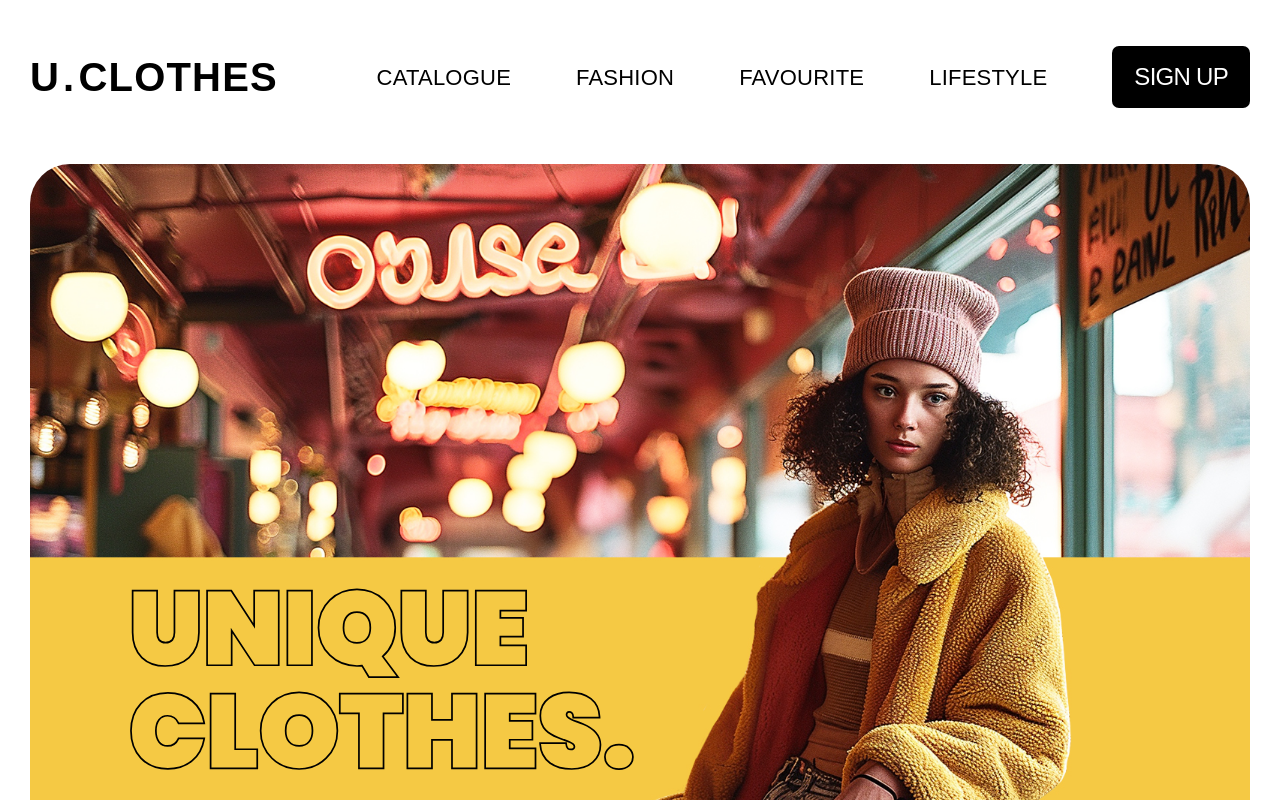
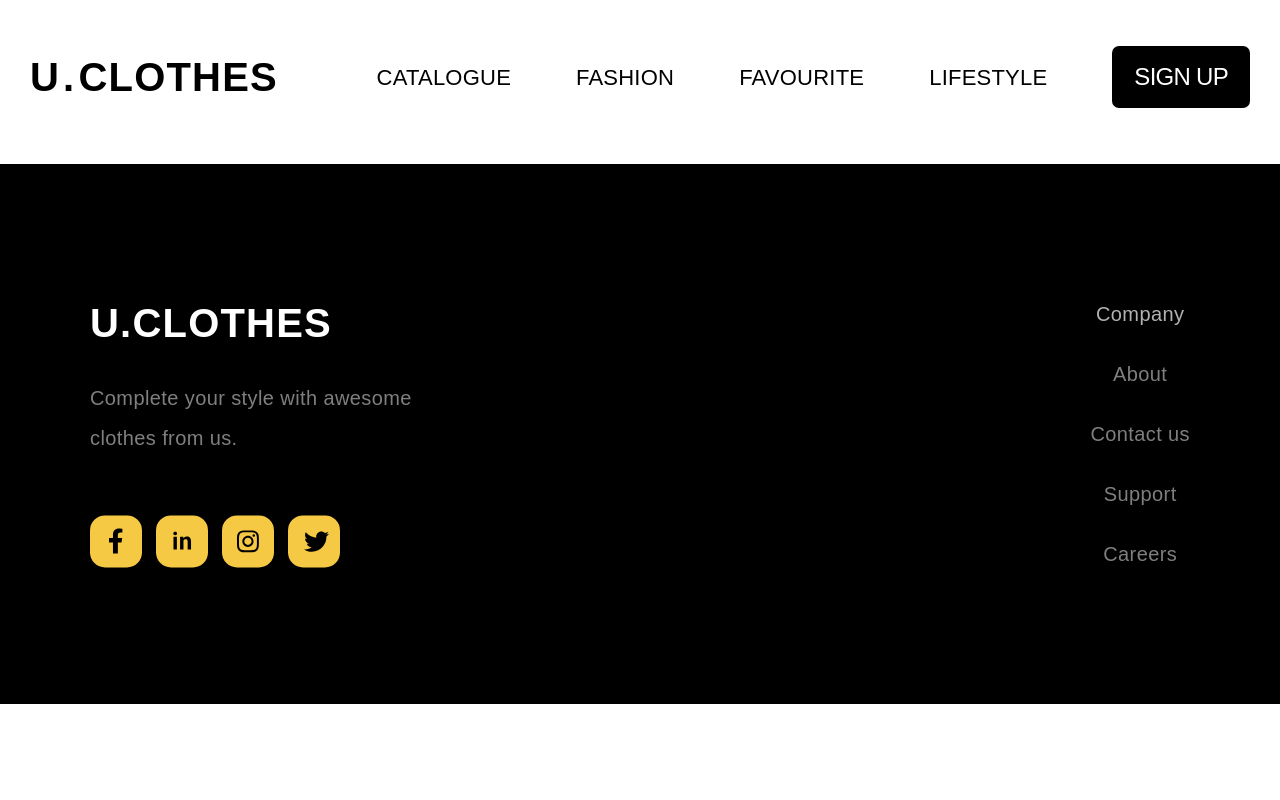
Before and after one commit to olgatenison/fashion-shop, a React (Create React App) app: page / in a window 1280 px wide. Shown: the top 800 px of the page. Built offline with nearby package versions, Linux system fonts and the light colour scheme.

Commit message:
new page

```diff
--- a/src/App.jsx
+++ b/src/App.jsx
@@ -1,14 +1,16 @@
 // import Login from 'pages/login/Login';
 import Header from './components/header/Header';
-import { Home } from 'pages/Home';
+// import { Home } from 'pages/Home';
 import Footer from 'components/footer/Footer';
+import { Catalouge } from 'pages/Catalogue';
 
 export const App = () => {
   return (
     <div className="App">
       {/* <Login /> */}
       <Header />
-      <Home />
+      <Catalouge />
+      {/* <Home /> */}
       <Footer />
     </div>
   );
--- /dev/null
+++ b/src/pages/Catalogue.jsx
@@ -0,0 +1,3 @@
+export const Catalouge = () => {
+  return <></>;
+};
```
